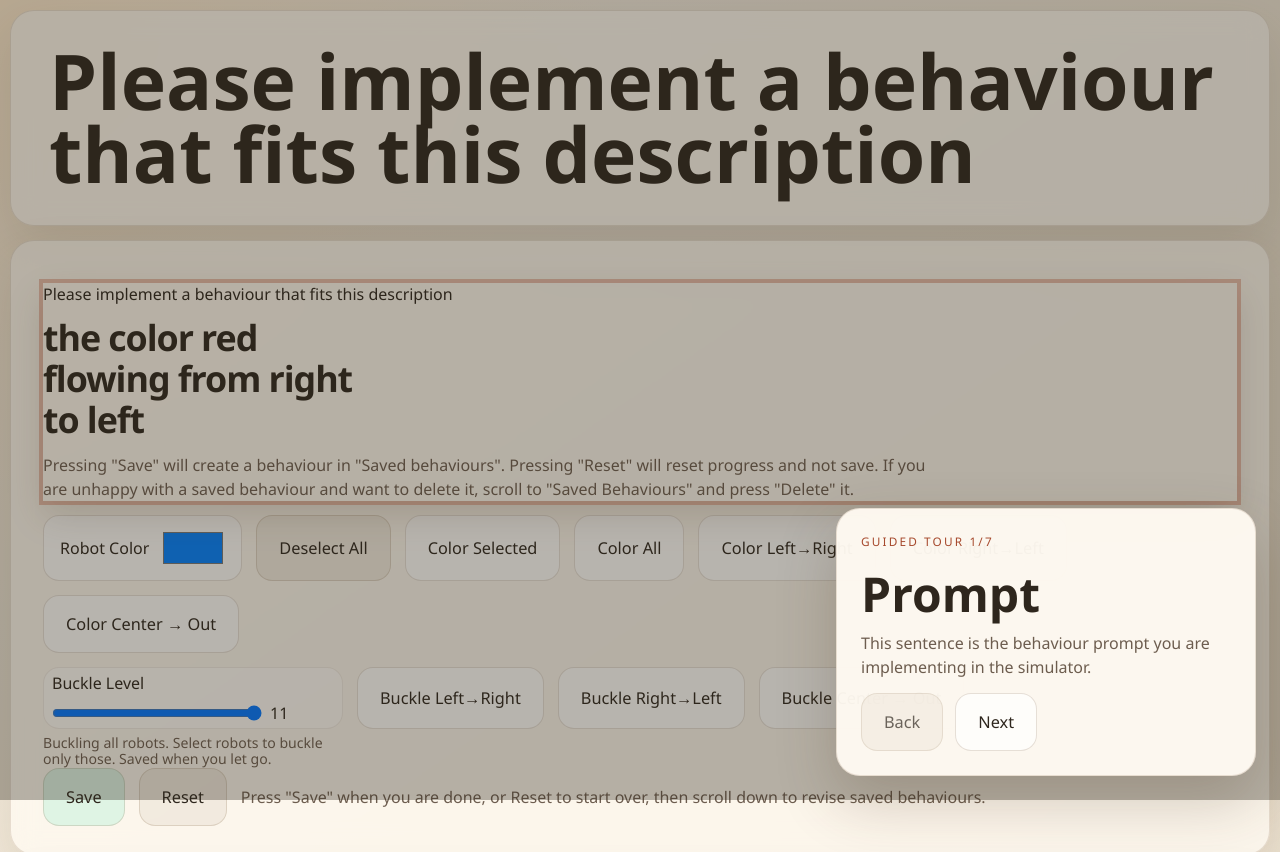
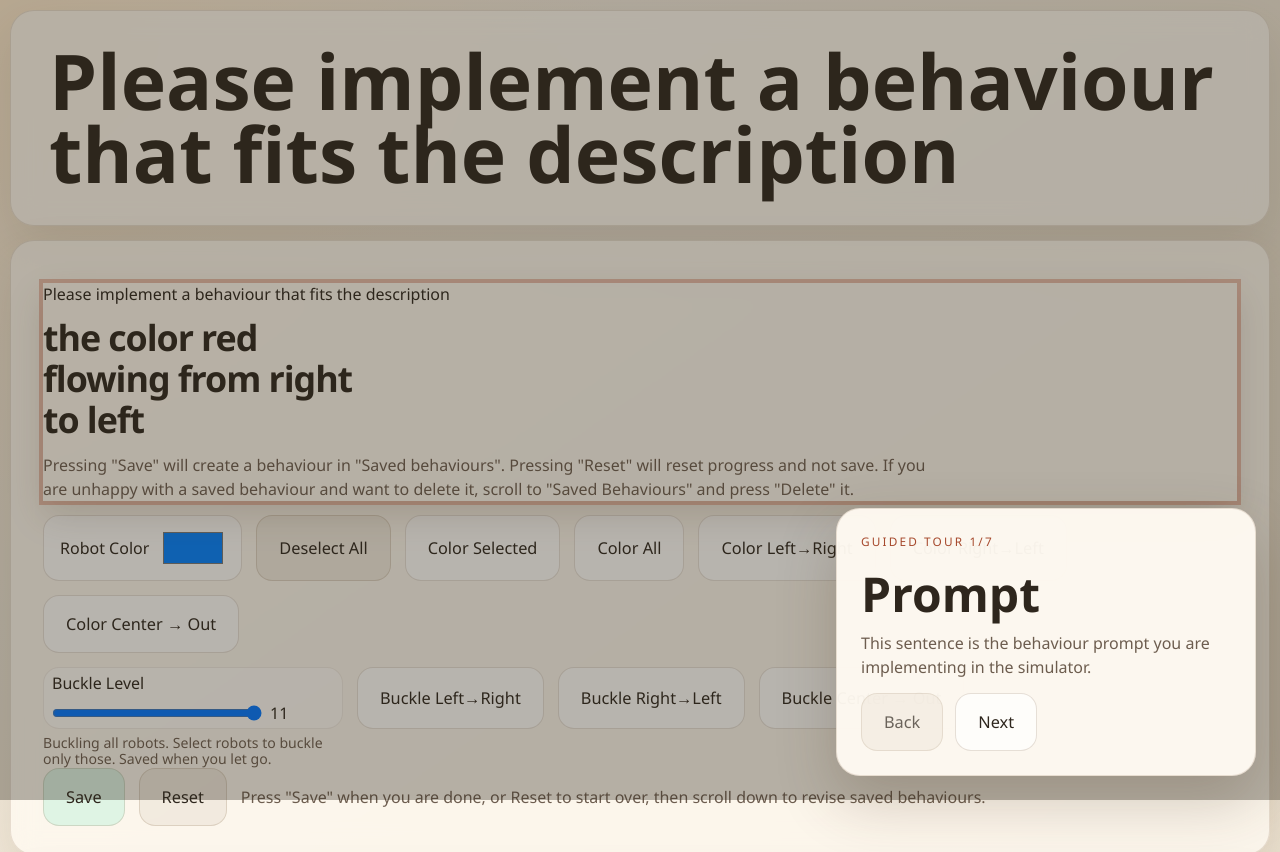
Before and after one commit to MerihanAlhafnawi/SwarmGardenSimulator, a Next.js app: page /implement in a window 1280 px wide. Shown: the top 852 px of the page. Built offline with nearby package versions, Linux system fonts and the light colour scheme; no server answers.

Commit message:
Refine prompt wording and smooth flow replay

```diff
--- a/src/components/SwarmApplication.tsx
+++ b/src/components/SwarmApplication.tsx
@@ -230,6 +230,7 @@ export default function SwarmApplication({
   const animationTimersRef = useRef<number[]>([]);
   const replayTimersRef = useRef<number[]>([]);
   const recordingStartRef = useRef<number>(0);
+  const cellsRef = useRef<Cell[][]>(createGrid());
 
   const isFirebaseReady = Boolean(getFirebaseDb());
   const activeTourStep = TOUR_STEPS[tourStepIndex];
@@ -391,6 +392,7 @@ export default function SwarmApplication({
     setCells((current) => {
       const next = cloneGrid(current);
       updater(next);
+      cellsRef.current = next;
       return next;
     });
   };
@@ -413,7 +415,7 @@ export default function SwarmApplication({
   };
 
   const fadeCell = (row: number, col: number, targetColor: string) => {
-    const startRgb = hexToRgb(cells[row][col].color);
+    const startRgb = hexToRgb(cellsRef.current[row][col].color);
     const targetRgb = hexToRgb(targetColor);
 
     for (let step = 0; step <= STEPS; step += 1) {
@@ -862,7 +864,7 @@ export default function SwarmApplication({
         <div className="application-hero">
           <h1>
             {mode === "prompt"
-              ? "Please implement a behaviour that fits this description"
+              ? "Please implement a behaviour that fits the description"
               : 'Please implement 2 behaviours. All behaviours implemented will show in "Current behaviours".'}
           </h1>
           {mode === "design" ? (
@@ -880,7 +882,7 @@ export default function SwarmApplication({
           </div>
           {mode === "prompt" ? (
             <div className={`field field-wide prompt-panel ${getTourClass("prompt-panel")}`} data-tour-id="prompt-panel">
-              <span>Please implement a behaviour that fits this description</span>
+              <span>Please implement a behaviour that fits the description</span>
               <p className="prompt-text">{promptText}</p>
               <p className="implement-note">
                 Pressing &quot;Save&quot; will create a behaviour in &quot;Saved behaviours&quot;. Pressing
```
